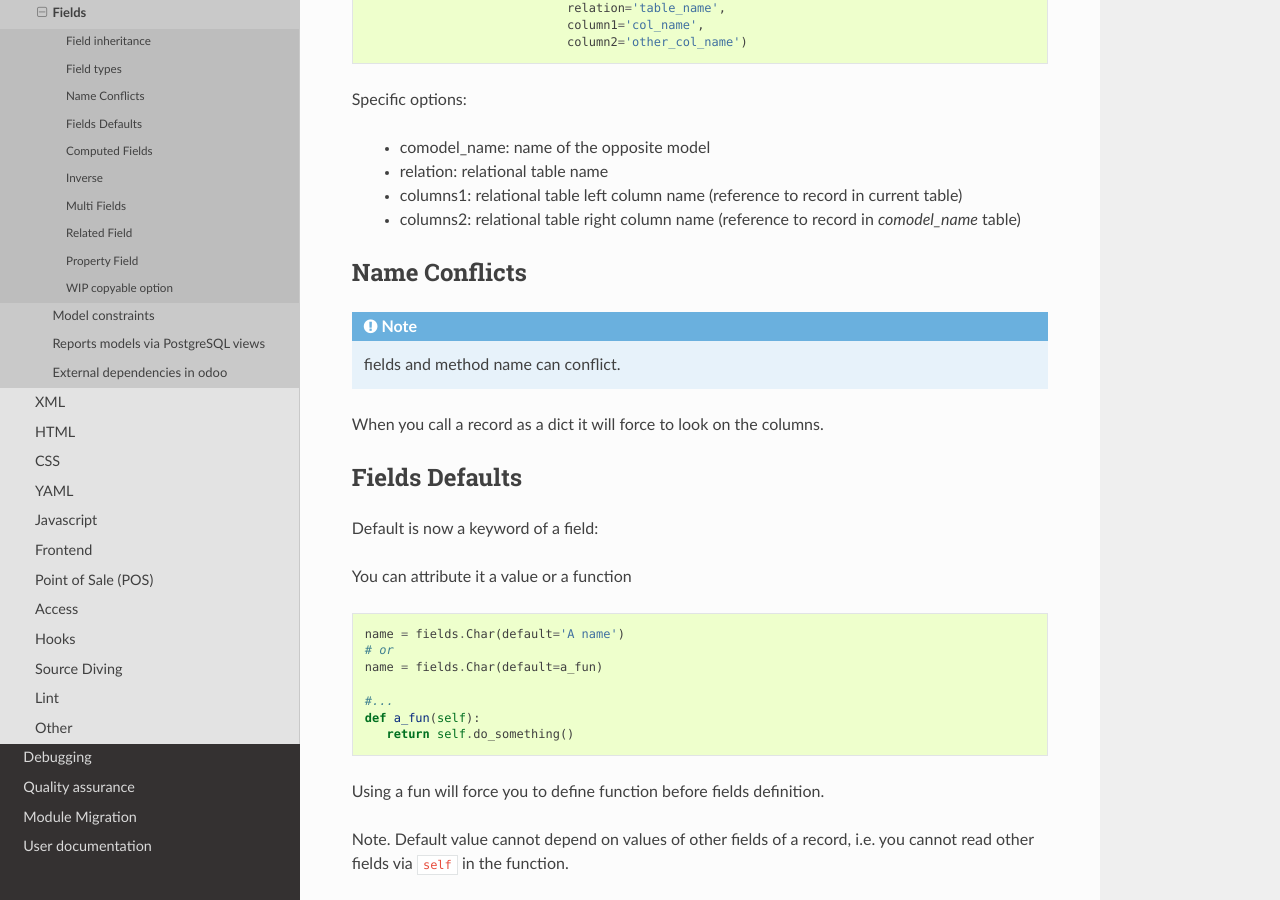
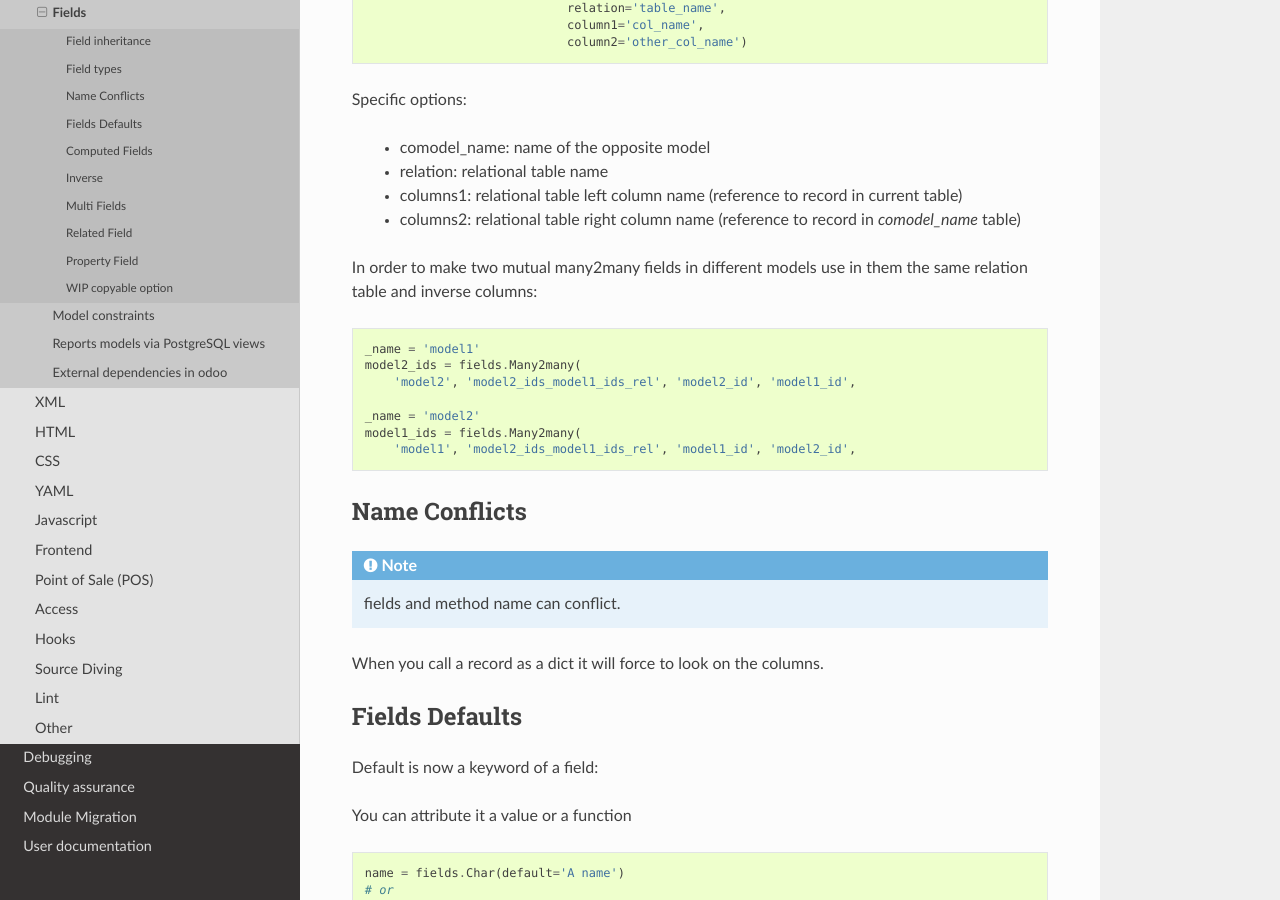
Before and after one commit to itpp-labs/odoo-development, a Sphinx documentation site: the page built from docs/dev/py/fields.rst, in a window 1280 px wide and 900 px high, scrolled down 5788 px. Built offline with Sphinx 7.4.7 and the Read the Docs theme 2.0.0, drawn with Linux system fonts in a browser that asks for light colours.

Commit message:
[DOC] articles about other fields fir ir.config and mutual many2many … (#143)
* [DOC] articles about other fields fir ir.config and mutual many2many fields

* fix punctuation

* Update res.config.settings.rst

```diff
--- a/docs/dev/py/fields.rst
+++ b/docs/dev/py/fields.rst
@@ -257,6 +257,16 @@ Specific options:
   * columns1: relational table left column name (reference to record in current table)
   * columns2: relational table right column name (reference to record in *comodel_name* table)
 
+In order to make two mutual many2many fields in different models use in them the same relation table and inverse columns::
+
+    _name = 'model1'
+    model2_ids = fields.Many2many(
+        'model2', 'model2_ids_model1_ids_rel', 'model2_id', 'model1_id',
+
+    _name = 'model2'
+    model1_ids = fields.Many2many(
+        'model1', 'model2_ids_model1_ids_rel', 'model1_id', 'model2_id',
+
 
 Name Conflicts
 --------------
```
Also changed, not shown: docs/dev/py/res.config.settings.rst (+10 -1 lines).
